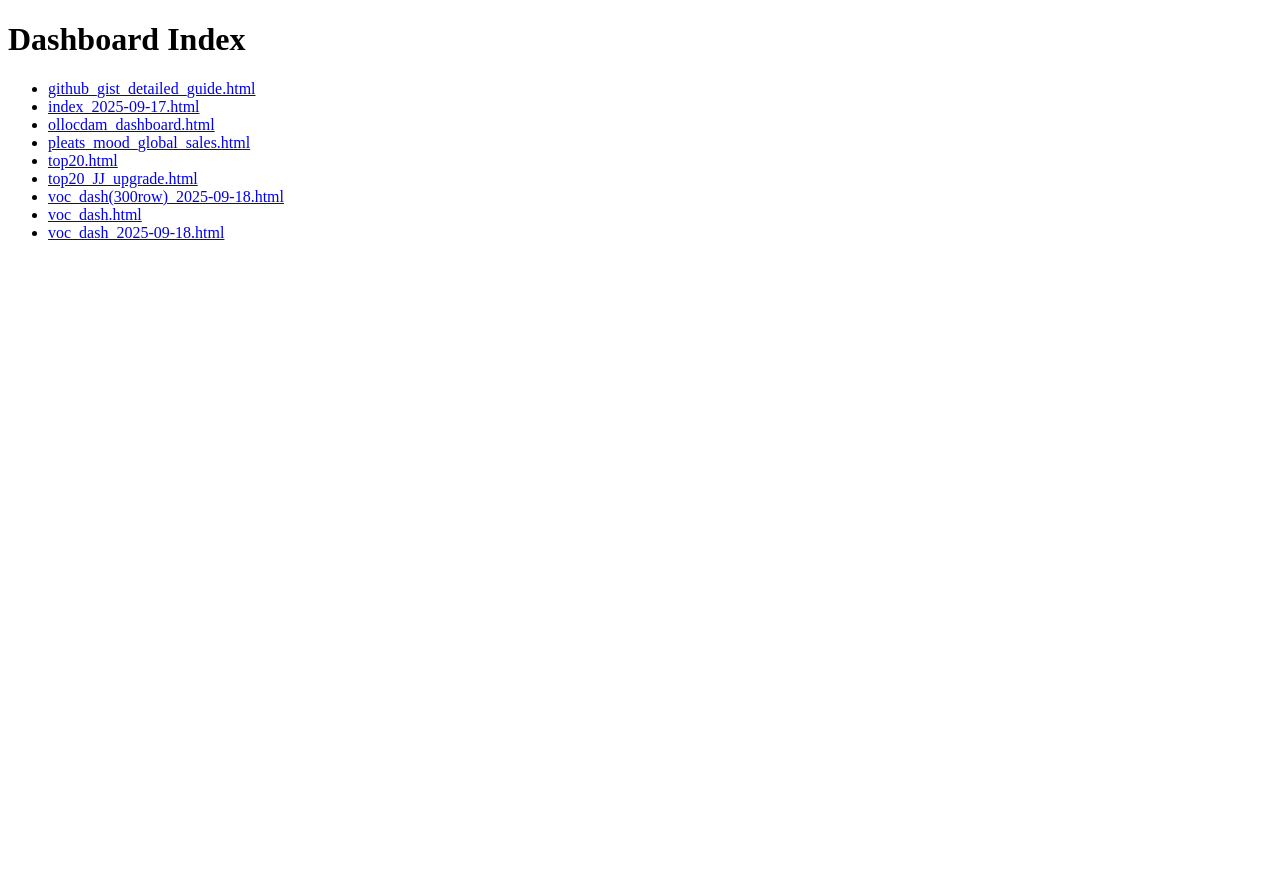
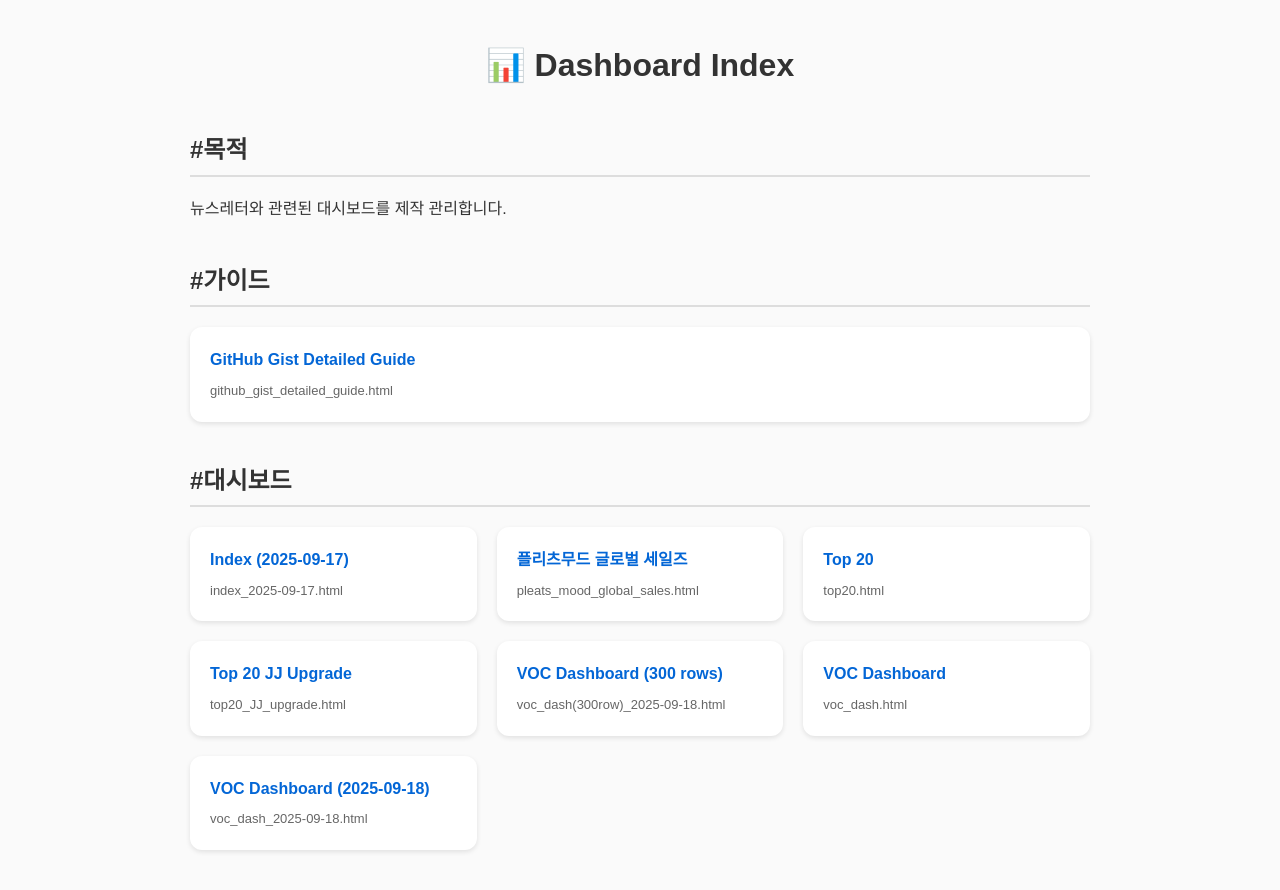
Before and after one commit to jhjun01-ship-it/news-2025, a plain HTML site: page index.html in a window 1280 px wide. Before the commit the page ends 800 px from the top, so only its background shows below. Drawn offline with Linux system fonts and the light colour scheme.

Commit message:
Update index.html

```diff
--- a/index.html
+++ b/index.html
@@ -1 +1,105 @@
-<!DOCTYPE html><html><head><meta charset="UTF-8"><title>Dashboard Index</title></head><body><h1>Dashboard Index</h1><ul><li><a href=github_gist_detailed_guide.html>github_gist_detailed_guide.html</a></li><li><a href=index_2025-09-17.html>index_2025-09-17.html</a></li><li><a href=ollocdam_dashboard.html>ollocdam_dashboard.html</a></li><li><a href=pleats_mood_global_sales.html>pleats_mood_global_sales.html</a></li><li><a href=top20.html>top20.html</a></li><li><a href=top20_JJ_upgrade.html>top20_JJ_upgrade.html</a></li><li><a href=voc_dash(300row)_2025-09-18.html>voc_dash(300row)_2025-09-18.html</a></li><li><a href=voc_dash.html>voc_dash.html</a></li><li><a href=voc_dash_2025-09-18.html>voc_dash_2025-09-18.html</a></li></ul></body></html>
+<!DOCTYPE html>
+<html lang="ko">
+<head>
+  <meta charset="UTF-8">
+  <title>📊 Dashboard Index</title>
+  <style>
+    body {
+      font-family: Arial, sans-serif;
+      max-width: 900px;
+      margin: 40px auto;
+      padding: 0 20px;
+      line-height: 1.6;
+      background: #fafafa;
+      color: #333;
+    }
+    h1 {
+      text-align: center;
+      margin-bottom: 20px;
+    }
+    h2 {
+      margin-top: 40px;
+      border-bottom: 2px solid #ddd;
+      padding-bottom: 5px;
+    }
+    .grid {
+      display: grid;
+      grid-template-columns: repeat(auto-fit, minmax(250px, 1fr));
+      gap: 20px;
+    }
+    .card {
+      background: #fff;
+      padding: 20px;
+      border-radius: 12px;
+      box-shadow: 0 2px 5px rgba(0,0,0,0.1);
+      transition: transform 0.15s ease-in-out, box-shadow 0.15s ease-in-out;
+    }
+    .card:hover {
+      transform: translateY(-4px);
+      box-shadow: 0 4px 10px rgba(0,0,0,0.15);
+    }
+    .card a {
+      text-decoration: none;
+      color: #0366d6;
+      font-weight: bold;
+      font-size: 16px;
+    }
+    .card small {
+      display: block;
+      margin-top: 8px;
+      font-size: 13px;
+      color: #666;
+    }
+  </style>
+</head>
+<body>
+  <h1>📊 Dashboard Index</h1>
+
+  <!-- 목적 섹션 -->
+  <h2>#목적</h2>
+  <p>뉴스레터와 관련된 대시보드를 제작 관리합니다.</p>
+
+  <!-- 가이드 섹션 -->
+  <h2>#가이드</h2>
+  <div class="grid">
+    <div class="card">
+      <a href="github_gist_detailed_guide.html">GitHub Gist Detailed Guide</a>
+      <small>github_gist_detailed_guide.html</small>
+    </div>
+  </div>
+
+  <!-- 대시보드 섹션 -->
+  <h2>#대시보드</h2>
+  <div class="grid">
+    <div class="card">
+      <a href="index_2025-09-17.html">Index (2025-09-17)</a>
+      <small>index_2025-09-17.html</small>
+    </div>
+    <div class="card">
+      <a href="pleats_mood_global_sales.html">플리츠무드 글로벌 세일즈</a>
+      <small>pleats_mood_global_sales.html</small>
+    </div>
+    <div class="card">
+      <a href="top20.html">Top 20</a>
+      <small>top20.html</small>
+    </div>
+    <div class="card">
+      <a href="top20_JJ_upgrade.html">Top 20 JJ Upgrade</a>
+      <small>top20_JJ_upgrade.html</small>
+    </div>
+    <div class="card">
+      <a href="voc_dash(300row)_2025-09-18.html">VOC Dashboard (300 rows)</a>
+      <small>voc_dash(300row)_2025-09-18.html</small>
+    </div>
+    <div class="card">
+      <a href="voc_dash.html">VOC Dashboard</a>
+      <small>voc_dash.html</small>
+    </div>
+    <div class="card">
+      <a href="voc_dash_2025-09-18.html">VOC Dashboard (2025-09-18)</a>
+      <small>voc_dash_2025-09-18.html</small>
+    </div>
+  </div>
+
+</body>
+</html>
```
